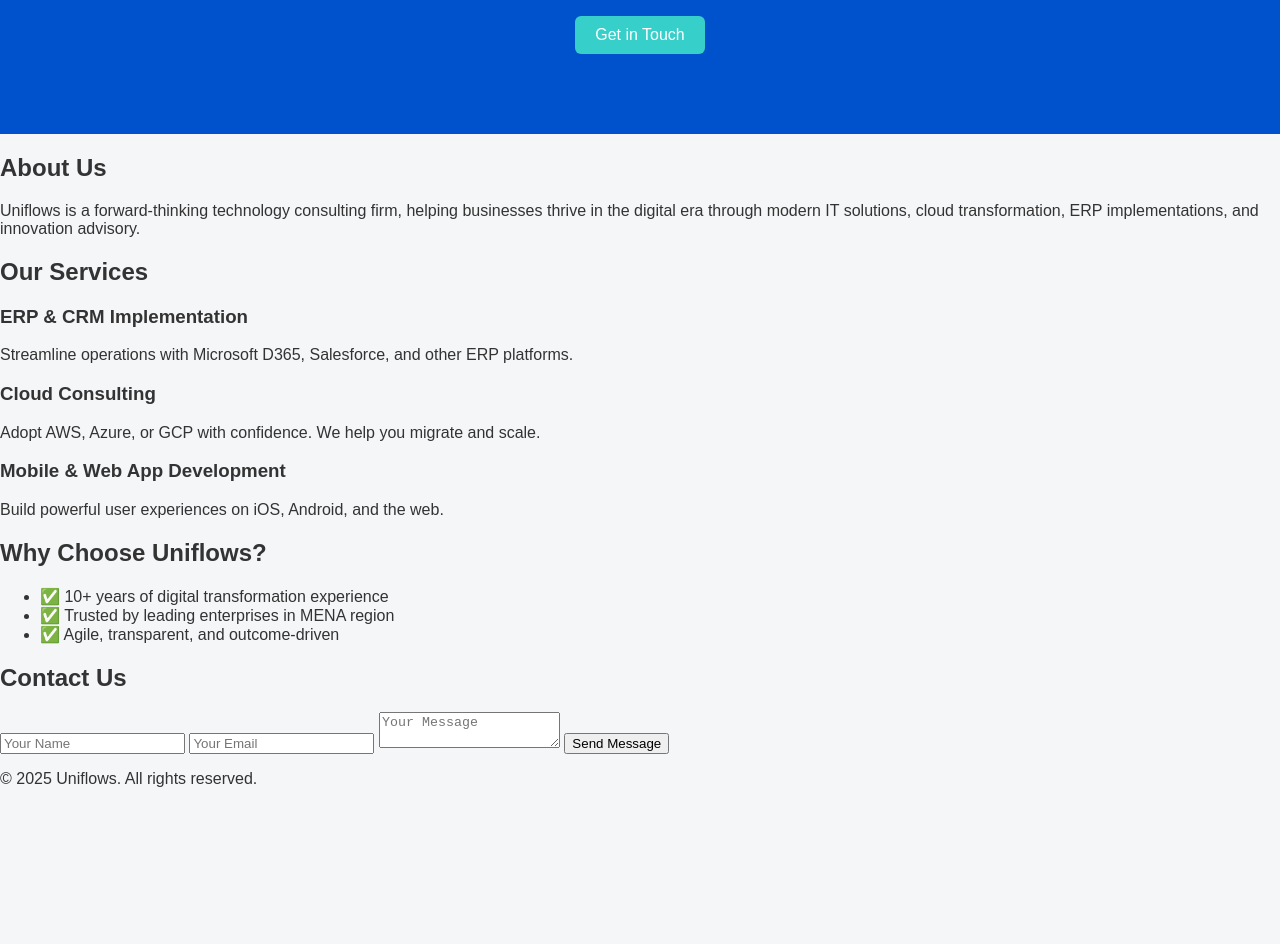
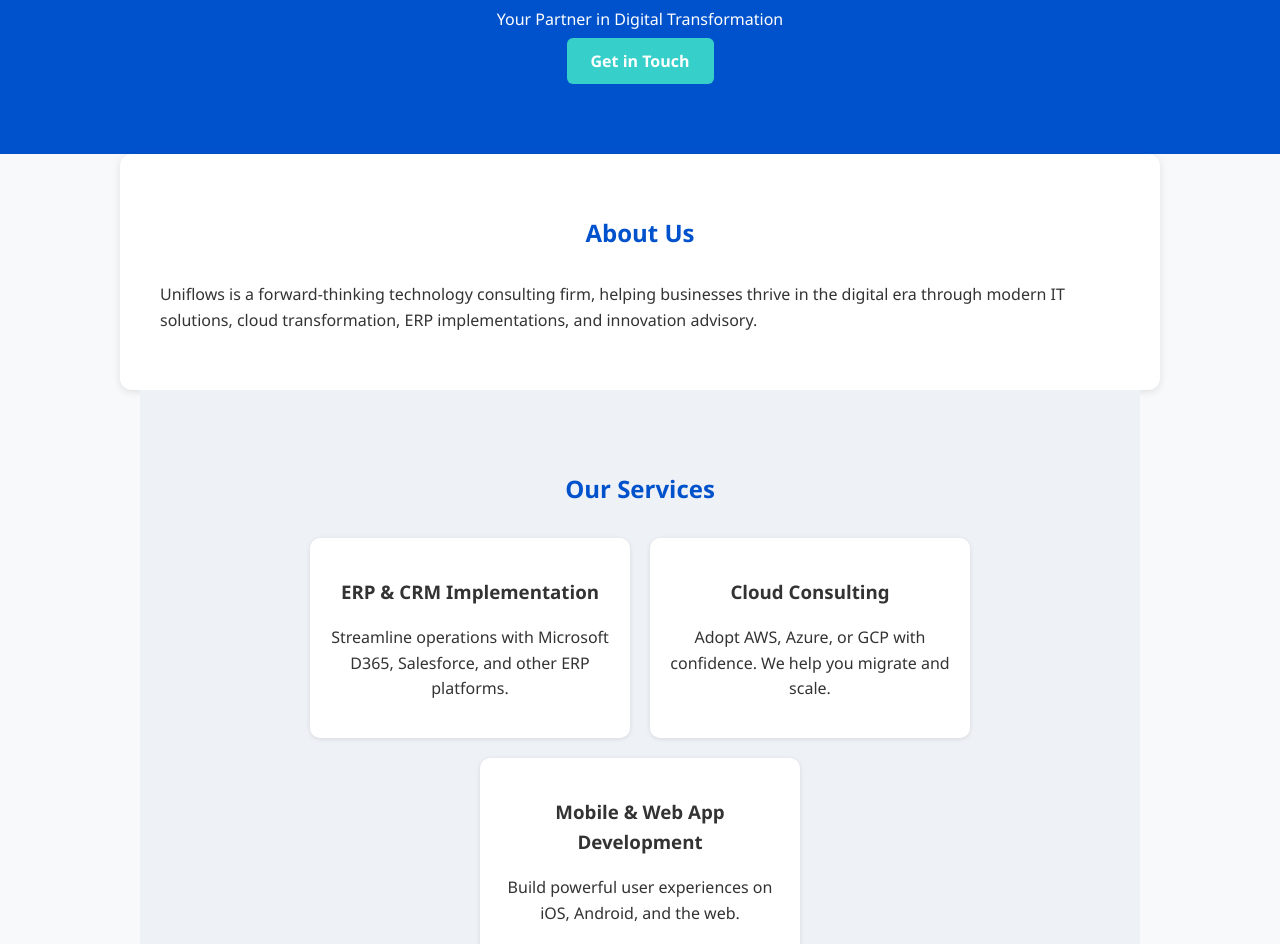
Before and after one commit to mwaqasjaved/Uniflows-website, a plain HTML site: page index.html in a window 1280 px wide. Shown: the part 198-1142 px from the top of the page. Before the commit the page ends 1002 px from the top, so only its background shows below. Drawn offline with Linux system fonts and the light colour scheme.

Commit message:
updated css file

```diff
--- a/style.css
+++ b/style.css
@@ -1,24 +1,101 @@
 body {
-  font-family: sans-serif;
+  font-family: 'Segoe UI', sans-serif;
   margin: 0;
   padding: 0;
-  background: #f4f6f8;
+  line-height: 1.6;
+  background: #f8f9fa;
   color: #333;
 }
 
-.hero {
+header.hero {
   background: #0052cc;
   color: white;
   padding: 80px 20px;
   text-align: center;
 }
 
+.hero h1 {
+  font-size: 3rem;
+  margin-bottom: 10px;
+}
+
 .btn {
   background: #36cfc9;
   color: white;
-  padding: 10px 20px;
+  padding: 12px 24px;
+  border: none;
   border-radius: 6px;
   text-decoration: none;
-  display: inline-block;
-  margin-top: 20px;
+  font-weight: bold;
 }
+
+section {
+  padding: 60px 20px;
+  max-width: 960px;
+  margin: auto;
+}
+
+section h2 {
+  text-align: center;
+  margin-bottom: 30px;
+  color: #0052cc;
+}
+
+.about, .why {
+  background: #ffffff;
+  border-radius: 12px;
+  padding: 40px;
+  box-shadow: 0 2px 8px rgba(0,0,0,0.1);
+}
+
+.services {
+  background: #eef1f5;
+}
+
+.service-list {
+  display: flex;
+  gap: 20px;
+  flex-wrap: wrap;
+  justify-content: center;
+}
+
+.service {
+  background: #ffffff;
+  padding: 20px;
+  border-radius: 10px;
+  width: 280px;
+  box-shadow: 0 1px 5px rgba(0,0,0,0.1);
+  text-align: center;
+}
+
+.contact form {
+  display: flex;
+  flex-direction: column;
+  gap: 15px;
+  max-width: 500px;
+  margin: auto;
+}
+
+.contact input, .contact textarea {
+  padding: 10px;
+  border: 1px solid #ccc;
+  border-radius: 6px;
+  font-size: 1rem;
+}
+
+.contact button {
+  background: #0052cc;
+  color: white;
+  padding: 12px;
+  border: none;
+  border-radius: 6px;
+  font-size: 1rem;
+  cursor: pointer;
+}
+
+footer {
+  text-align: center;
+  padding: 20px;
+  background: #e0e0e0;
+  color: #333;
+}
```
